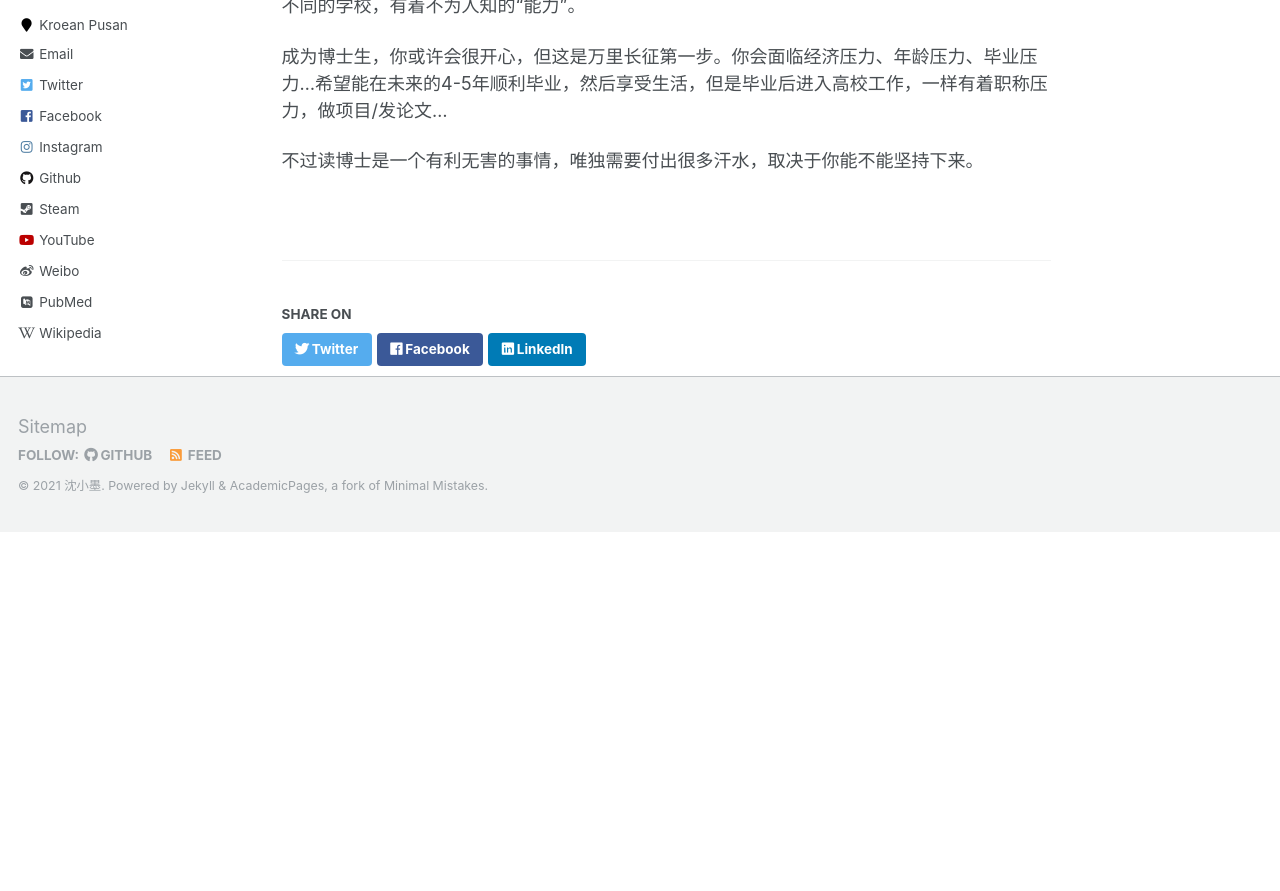
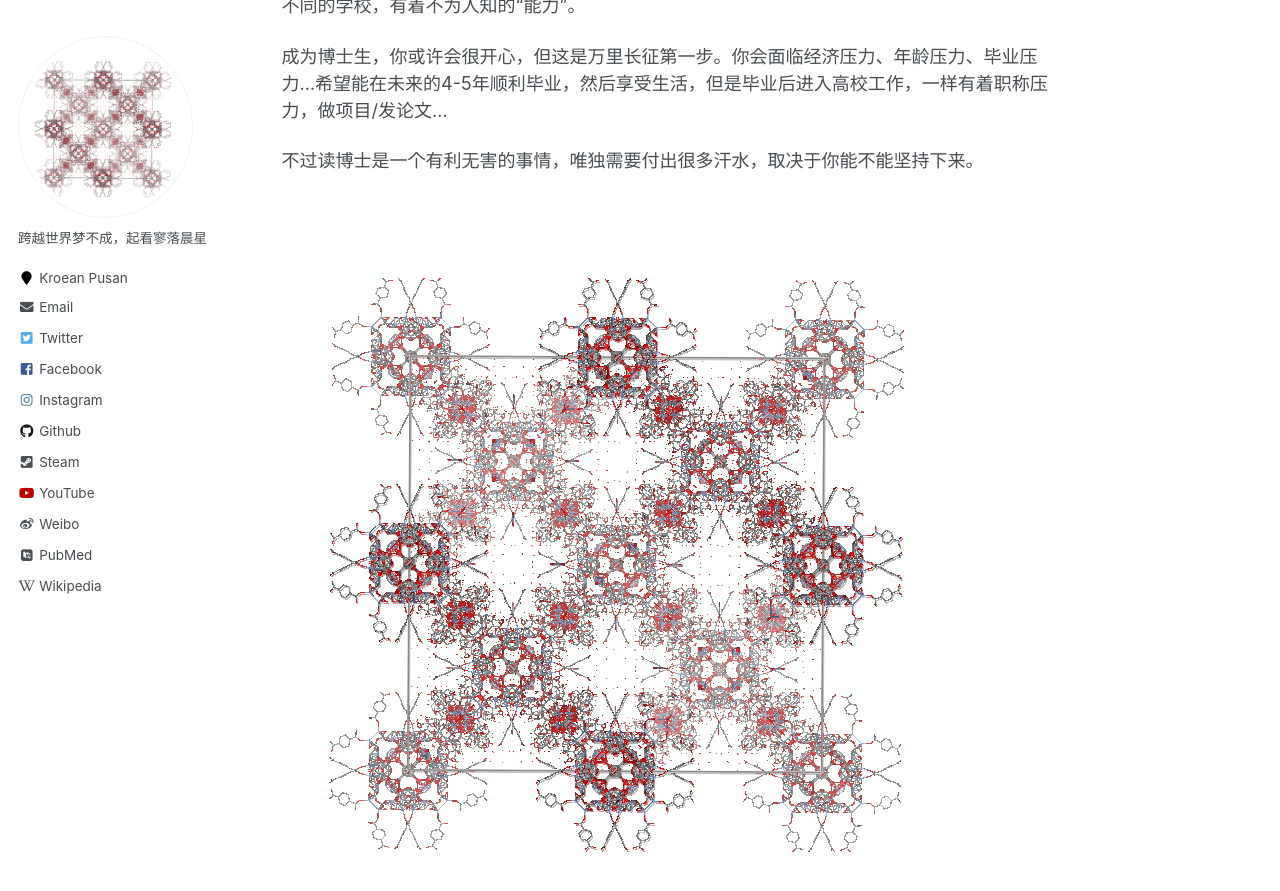
Before and after one commit to sxm13/ZGBshenxiaomoCV.github.io, a Jekyll site: the page built from _talks/2021-01-24-phD.md, in a window 1280 px wide and 900 px high, scrolled down 431 px. Shown: the top 891 px of the window. Built offline with Jekyll 4.4.1, drawn with Linux system fonts in a browser that asks for light colours; some web fonts are replaced; before the commit the page ends 963 px from its top, so only the background shows below that.

Commit message:
Update 2021-01-24-phD.md

```diff
--- a/_talks/2021-01-24-phD.md
+++ b/_talks/2021-01-24-phD.md
@@ -17,3 +17,5 @@
 成为博士生，你或许会很开心，但这是万里长征第一步。你会面临经济压力、年龄压力、毕业压力...希望能在未来的4-5年顺利毕业，然后享受生活，但是毕业后进入高校工作，一样有着职称压力，做项目/发论文...
 
 不过读博士是一个有利无害的事情，唯独需要付出很多汗水，取决于你能不能坚持下来。
+
+![MOF](/images/sxm.png)
```
